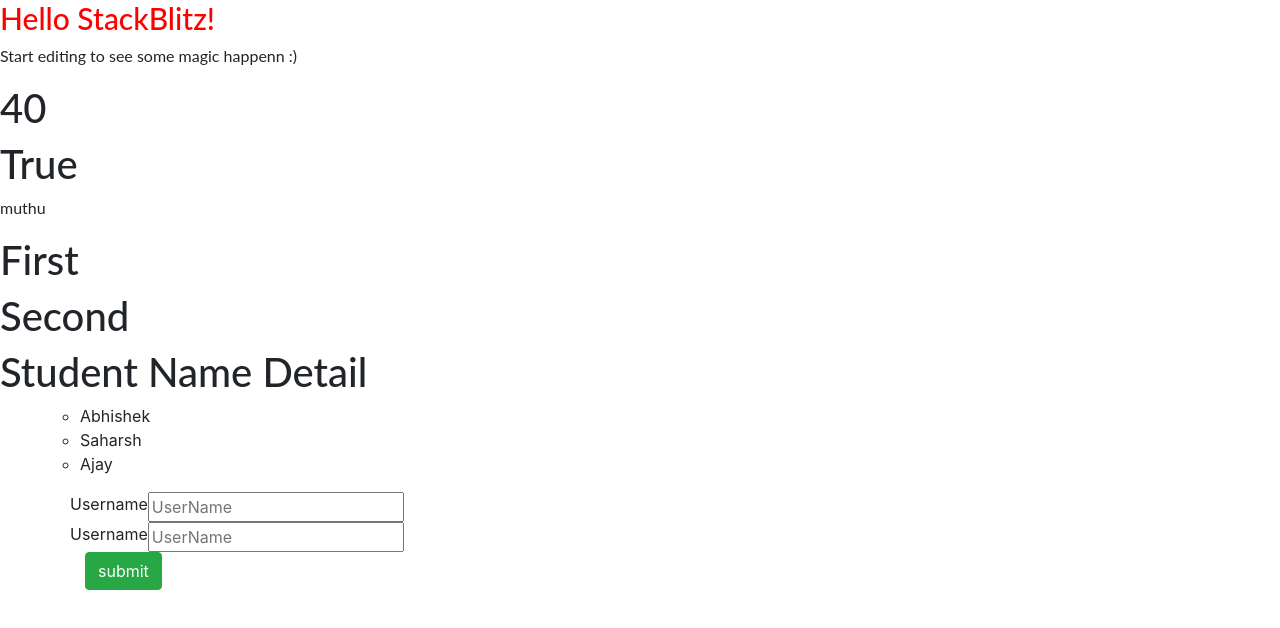
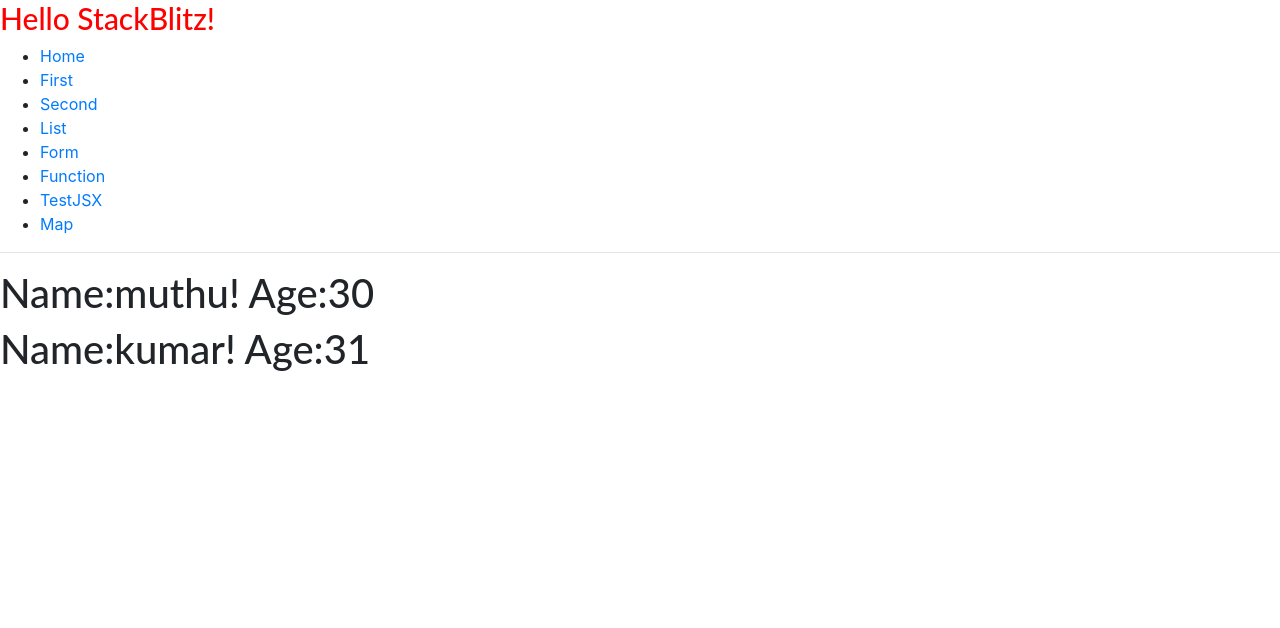
Before and after one commit to muthukumarathithan/muthukumarathithan-react-task, a React (Create React App) app: page /map in a window 1280 px wide. Shown: the top 628 px of the page. Built offline with nearby package versions, Linux system fonts and the light colour scheme.

Commit message:
2 files modified, 3 added

```diff
--- a/package.json
+++ b/package.json
@@ -9,7 +9,8 @@
     "jquery": "1.9.1 - 3",
     "popper.js": "^1.16.1",
     "react": "17.0.2",
-    "react-dom": "17.0.2"
+    "react-dom": "17.0.2",
+    "react-router-dom": "^5.2.0"
   },
   "scripts": {
     "start": "react-scripts start",
--- a/src/App.js
+++ b/src/App.js
@@ -1,8 +1,12 @@
 import React, { Component } from "react";
 import "./style.css";
+import { BrowserRouter as Router, Route, Switch, Link } from "react-router-dom";
 import Function from "./Function.js";
 import List from "./List";
 import Form from "./Form";
+import Home from "./Home";
+import TestJSX from "./TestJSX";
+import Map from "./Map";
 
 class App extends Component {
   render() {
@@ -13,18 +17,65 @@ class App extends Component {
     };
     let i = 5;
     return (
+      <Router>
         <div>
           <h1 style={myStyle}>Hello StackBlitz!</h1>
-        <p>Start editing to see some magic happenn :)</p>
-        <h1>{20 + 20}</h1>
-        {/* This is a comment in JSX */}
-        <h1>{i == 5 ? "True" : "Flase"}</h1>
-        <Function name="muthu" />
+          <ul>
+            <li>
+              <Link to="/">Home</Link>
+            </li>
+            <li>
+              <Link to="/first">First</Link>
+            </li>
+            <li>
+              <Link to="/second">Second</Link>
+            </li>
+            <li>
+              <Link to="/list">List</Link>
+            </li>
+            <li>
+              <Link to="/form">Form</Link>
+            </li>
+            <li>
+              <Link to="/function">Function</Link>
+            </li>
+            <li>
+              <Link to="/testjsx">TestJSX</Link>
+            </li>
+            <li>
+              <Link to="/map">Map</Link>
+            </li>
+          </ul>
+
+          <hr />
+          <Switch>
+            <Route exact path="/">
+              <Home />
+            </Route>
+            <Route path="/first">
               <First />
+            </Route>
+            <Route path="/second">
               <Second />
+            </Route>
+            <Route path="/list">
               <List />
+            </Route>
+            <Route path="/form">
               <Form />
+            </Route>
+            <Route path="/function">
+              <Function />
+            </Route>
+            <Route path="/testjsx">
+              <TestJSX />
+            </Route>
+            <Route path="/map">
+              <Map />
+            </Route>
+          </Switch>
         </div>
+      </Router>
     );
   }
 }
--- /dev/null
+++ b/src/Home.js
@@ -0,0 +1,7 @@
+import React from "react";
+
+function Home(props) {
+  return <div className="App">Hello</div>;
+}
+
+export default Home;
--- /dev/null
+++ b/src/Map.js
@@ -0,0 +1,33 @@
+import React, { Component } from "react";
+
+class Map extends Component {
+  constructor() {
+    super();
+    this.state = {
+      users: [
+        {
+          name: "muthu",
+          age: 30
+        },
+        {
+          name: "kumar",
+          age: 31
+        }
+      ]
+    };
+  }
+  render() {
+    return (
+      <div>
+        {this.state.users.map((x, index, arrayIndex) => (
+          <div>
+            <h1 key={index}>
+              Name:{x.name}! Age:{x.age}
+            </h1>
+          </div>
+        ))}
+      </div>
+    );
+  }
+}
+export default Map;
--- /dev/null
+++ b/src/TestJSX.js
@@ -0,0 +1,35 @@
+import React, { Component } from "react";
+
+class TestJSX extends Component {
+  constructor() {
+    super();
+    this.state = {
+      name: "React",
+      null: "",
+      show: true
+    };
+  }
+  render() {
+    const printName = <div>{this.state.name}</div>;
+    let conditional = 1;
+    let conditionaElement = 2;
+    if (this.conditionaElement == 2) {
+      conditionaElement = <span>condtional 2</span>;
+    }
+    return (
+      <div>
+        {this.state.show && printName}
+
+        <h1 />
+        {conditional == 1 ? (
+          <span>conditional 1</span>
+        ) : (
+          <span>conditional 2</span>
+        )}
+        <span> {conditionaElement}</span>
+      </div>
+    );
+  }
+}
+
+export default TestJSX;
```
Lines whose indentation alone changed are shown as unchanged.
